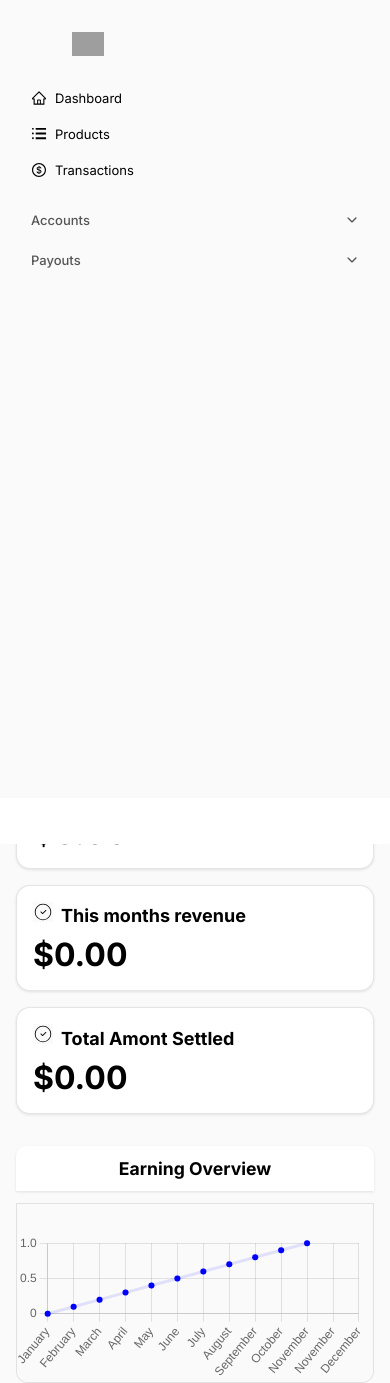
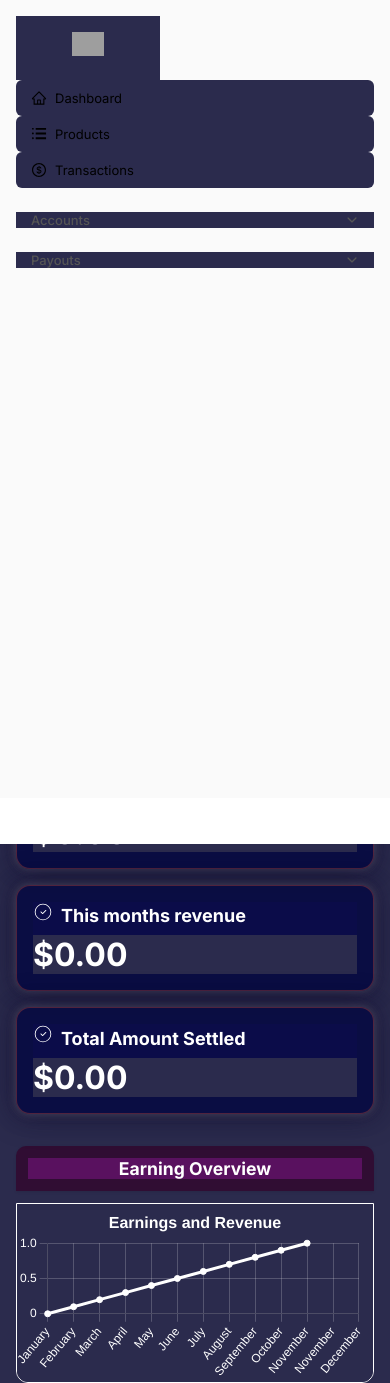
Before and after one commit to asamoah953/africheckout, a React (Vite) app: page / in a window 390 px wide. Built offline with nearby package versions, Linux system fonts and the light colour scheme; grey boxes are pictures that could not be loaded.

Commit message:
changing the interface

```diff
--- a/CSS/dashboard.css
+++ b/CSS/dashboard.css
@@ -4,6 +4,7 @@
   height: 94.59vh;
   margin-right: 4rem;
   position: relative;
+  background-color: #FAFAFA;
 }
 
 .shrink {
--- a/CSS/home.css
+++ b/CSS/home.css
@@ -2,12 +2,14 @@
   width: 100%;
   padding: 2rem;
   box-sizing: border-box;
+  background-color: rgb(43, 43, 77);
 }
 
 .dashboardText {
   font-size: 2.5rem;
   margin-bottom: 2rem;
   text-align: left;
+  color: white;
 }
 
 .dashboard-div {
@@ -17,27 +19,53 @@
   margin-bottom: 2rem;
 }
 
-.payout {
+/* .payout {
   border: 1px solid rgba(0, 0, 0, 0.1);
   border-radius: 14px;
-  background-color: #FFFFFF;
-  box-shadow: 0 1px 3px rgba(0, 0, 0, 0.1);
+  /* background-color: #FFFFFF;
+  background-color: hsla(236, 82%, 7%, 0.842);
+  box-shadow: 0 1px 3px rgba(150, 58, 58, 0.1);
   padding: 1.5rem 1rem;
+} */
+
+.payout {
+  border: 1px solid rgba(150, 58, 58, 0.5);
+  /* Light red border */
+  border-radius: 14px;
+  background-color: hsla(236, 86%, 14%, 0.842);
+  padding: 1.5rem 1rem;
+  position: relative;
+  box-shadow:
+    0 0 10px rgba(172, 170, 170, 0.301),
+    0 0 20px rgba(31, 21, 51, 0.521),
+    0 0 30px #0d0e33b6;
+  animation: glowPulse 3s infinite ease-in-out;
 }
 
+
 .money-info {
-  background-color: #FFFFFF;
+  /* background-color: #FFFFFF; */
+  background-color: rgb(11, 12, 73);
+  color: #ffffff;
 }
 
 .icon {
-  font-size: 1.5rem;
+  background-color: rgb(11, 12, 73);
+  color: #ffffff;
 }
 
+
 .txt {
+  position: relative;
+  bottom: 5px;
+  background-color: rgb(11, 12, 73);
+  margin-top: 7px;
+  font-size: 18px;
+  margin-left: 8px;
   display: inline-block;
   margin-left: 0.5rem;
-  font-size: 1rem;
   vertical-align: middle;
+  color: white;
 }
 
 .money-info h3 {
@@ -46,7 +74,8 @@
 }
 
 .earning {
-  background-color: #FFFFFF;
+  /* background-color: #FFFFFF; */
+  background-color:rgb(48, 13, 51);
   border-radius: 10px 10px 0 0;
   padding: 1rem;
   box-shadow: 0 1px 3px rgba(0, 0, 0, 0.1);
@@ -55,14 +84,15 @@
 
 .text {
   font-size: 1.2rem;
-  background-color: #FFFFFF;
+  background-color:rgb(89, 17, 95);
+  color: white;
 
 }
 
 .charts {
   width: 100%;
   border-radius: 0 0 1rem 1rem;
-  border: 1px solid rgba(0, 0, 0, 0.1);
+  border: 1px solid white;
   overflow: hidden;
   box-sizing: border-box;
 }
@@ -70,12 +100,17 @@
 .charts canvas {
   width: 100% !important;
   height: auto !important;
+
 }
 
 
 
 
 @media (max-width: 480px) {
+
+  *{
+    background-color: rgb(43, 43, 77);
+  }
   .dashboard-home {
     padding: 1rem;
   }
--- a/CSS/root.css
+++ b/CSS/root.css
@@ -5,7 +5,8 @@
   padding: 0;
   margin: 0;
   box-sizing: border-box;
-  background-color: #FAFAFA;
+  /* background-color: rgb(43, 43, 77); */
+  background-color: linear-gradient(135deg, rgb(30, 30, 60), rgb(60, 60, 100));
   font-family: "Inter", sans-serif;
   font-optical-sizing: auto;
 }
--- a/src/App.jsx
+++ b/src/App.jsx
@@ -11,6 +11,11 @@ import PayoutRequest from './pages/payoutRequest';
 import NewProduct from './pages/newProduct';
 import NewPayOutAccount from './pages/newPayoutAccount';
 import UserMenu from './components/userMenu';
+import { CiCircleCheck } from "react-icons/ci";
+import { RiPassPendingFill } from "react-icons/ri";
+import { BiDirections } from "react-icons/bi";
+import { TbSum } from "react-icons/tb";
+import { LuWallet } from "react-icons/lu";
 import { useState } from 'react';
 
 
@@ -19,16 +24,15 @@ function App() {
   const [showPopup, setShowPopup] = useState(false);
   const [usermenu, setUsermenu] = useState(false);
 
-
   const moneyInfo = [
-    { key: 1, info: 'Available Payout', amount: '$0.00' },
-    { key: 2, info: 'Pending Payout', amount: '$0.00' },
-    { key: 3, info: 'Total Revenue', amount: '$0.00' },
-    { key: 4, info: 'Chargebacks', amount: '0' },
-    { key: 5, info: 'Todays revenue', amount: '$0.00' },
-    { key: 6, info: 'This weeks revenue', amount: '$0.00' },
-    { key: 7, info: 'This months revenue', amount: '$0.00' },
-    { key: 8, info: 'Total Amont Settled', amount: '$0.00' }
+    { key: 1, info: 'Available Payout', amount: '$0.00', icon: <CiCircleCheck className='icon'/> },
+    { key: 2, info: 'Pending Payout', amount: '$0.00', icon: <RiPassPendingFill className='icon'/> },
+    { key: 3, info: 'Total Revenue', amount: '$0.00', icon: <TbSum className='icon'/> },
+    { key: 4, info: 'Chargebacks', amount: '0', icon: <BiDirections className='icon'/> },
+    { key: 5, info: "Today's revenue", amount: '$0.00', icon: <TbSum className='icon'/> },
+    { key: 6, info: "This week's revenue", amount: '$0.00', icon: <TbSum className='icon'/> },
+    { key: 7, info: 'This months revenue', amount: '$0.00', icon: <CiCircleCheck className='icon'/> },
+    { key: 8, info: 'Total Amount Settled', amount: '$0.00', icon: <LuWallet className='icon'/> },
   ]
 
   return (
--- a/src/components/chart.jsx
+++ b/src/components/chart.jsx
@@ -1,3 +1,54 @@
+// import { useEffect, useRef } from 'react';
+// import Chart from 'chart.js/auto';
+
+// function LineChart() {
+//   const chartRef = useRef(null);
+
+//   useEffect(() => {
+//     const xValues = ['January', 'February', 'March', 'April', 'May', 'June', 'July', 'August', 'September', 'October', 'November', 'November', 'December'];
+//     const yValues = [0, 0.1, 0.2, 0.3, 0.4, 0.5, 0.6, 0.7, 0.8, 0.9, 1.0];
+
+//     const chartInstance = new Chart(chartRef.current, {
+//       type: 'line',
+//       data: {
+//         labels: xValues,
+//         datasets: [
+//           {
+//             fill: false,
+//             tension: 0,
+//             backgroundColor: 'white',
+//             borderColor: 'white',
+//             data: yValues,
+//           },
+//         ],
+//       },
+//       options: {
+//         plugins: {
+//           legend: { display: false },
+//           title: {
+//             display: true,
+//             font: { size: 16 },
+//             color: 'white',
+//             text: 'Earnings and Revenue',
+//           },
+//         },
+//       },
+//     });
+
+//     return () => {
+//       chartInstance.destroy();
+//     };
+//   }, []);
+
+//   return (
+//     <div className='charts'>
+//       <canvas ref={chartRef}></canvas>
+//     </div>
+//   );
+// }
+
+// export default LineChart;
+
 import { useEffect, useRef } from 'react';
 import Chart from 'chart.js/auto';
 
@@ -16,8 +67,8 @@ function LineChart() {
           {
             fill: false,
             tension: 0,
-            backgroundColor: 'rgba(0,0,255,1.0)',
-            borderColor: 'rgba(0,0,255,0.1)',
+            backgroundColor: 'white',
+            borderColor: 'white',
             data: yValues,
           },
         ],
@@ -28,6 +79,18 @@ function LineChart() {
           title: {
             display: true,
             font: { size: 16 },
+            color: 'white',
+            text: 'Earnings and Revenue',
+          },
+        },
+        scales: {
+          x: {
+            ticks: { color: 'white' },
+            grid: { color: 'rgba(255, 255, 255, 0.2)' },
+          },
+          y: {
+            ticks: { color: 'white' },
+            grid: { color: 'rgba(255, 255, 255, 0.2)' },
           },
         },
       },
--- a/src/components/dashboardTitle.jsx
+++ b/src/components/dashboardTitle.jsx
@@ -1,6 +1,6 @@
 function DashBoardTitle() {
     return (
-        <h2>
+        <h2 style={{ color:"white"}}>
             Dashboard
         </h2>
     )
--- a/src/pages/Home.jsx
+++ b/src/pages/Home.jsx
@@ -17,8 +17,8 @@ function Home({ moneyInfo }) {
 
                                 <div className='money-info' key={info.key}>
                                     <CiCircleCheck className='icon' />
-                                    <h3 className='txt' style={{ position: "relative", bottom: '5px', display: 'inline-block', backgroundColor: '#FFFFFF', marginTop: '7px', fontSize: '18px', marginLeft: '8px' }}>{info.info}</h3>
-                                    <h3 style={{ backgroundColor: '#FFFFFF', marginTop: '4px', fontSize: '2rem' }}>{info.amount}</h3>
+                                    <h3 className='txt' style={{   marginTop: '7px', fontSize: '18px', marginLeft: '8px' }}>{info.info}</h3>
+                                    <h3 style={{ marginTop: '4px', fontSize: '2rem' }}>{info.amount}</h3>
                                 </div>
 
                             </div>
```
